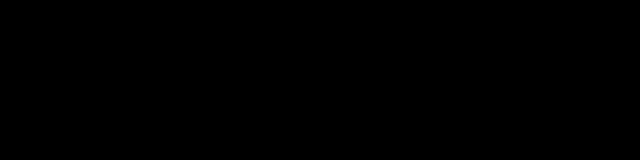
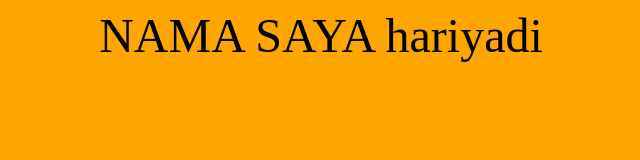
Before and after one commit to hariyadi33/hariyadi33.github.io, a plain HTML site: page index.html in a window 1280 px wide. Shown: the whole page, without its empty margins (319-959 px from the left). Drawn offline with Linux system fonts and the light colour scheme.

Commit message:
Update index.html

```diff
--- a/index.html
+++ b/index.html
@@ -1,8 +1,8 @@
 <html>
 <head>
-<title>Nama Saya Irfan</title>
+<title>Nama Saya hariyadi lj</title>
 </head>
-<body bgcolor="black">
-<font size="20"><center>NAMA SAYA IRFAN JAYA</center></font>
+<body bgcolor="orange">
+<font size="20"><center>NAMA SAYA hariyadi</center></font>
 </body>
 </html>
```
